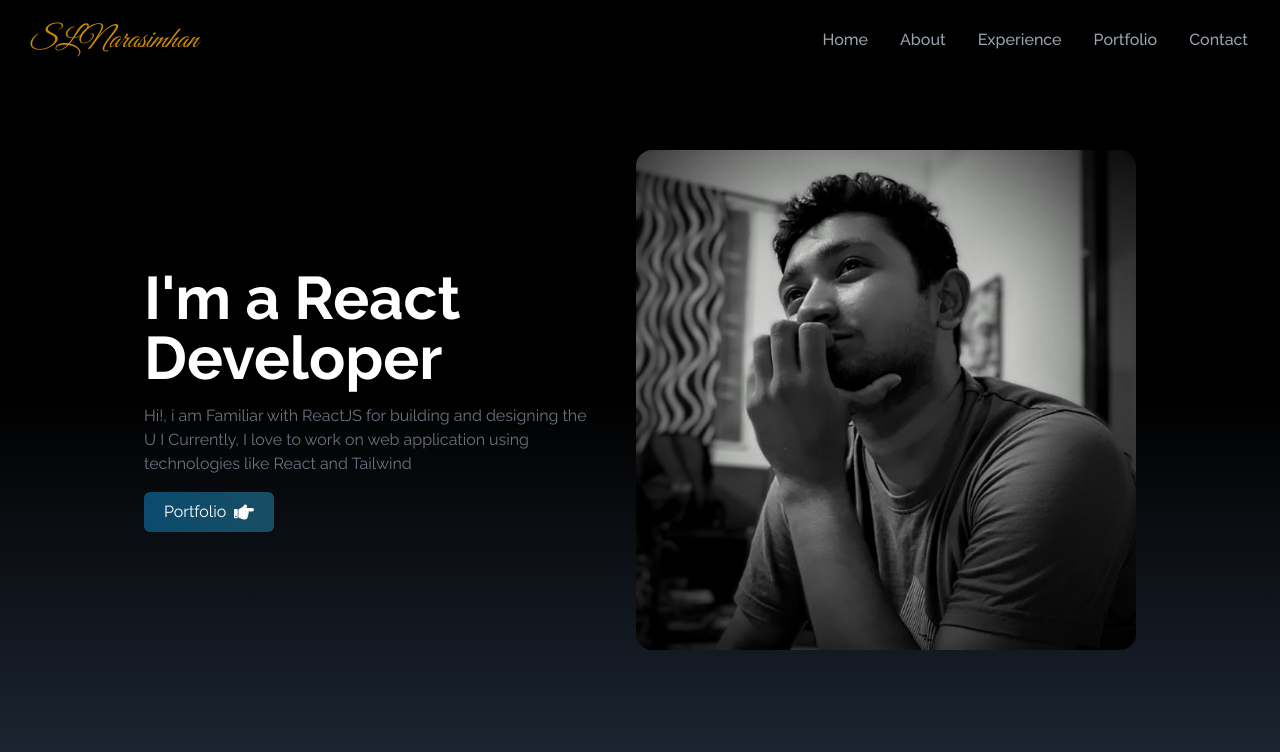
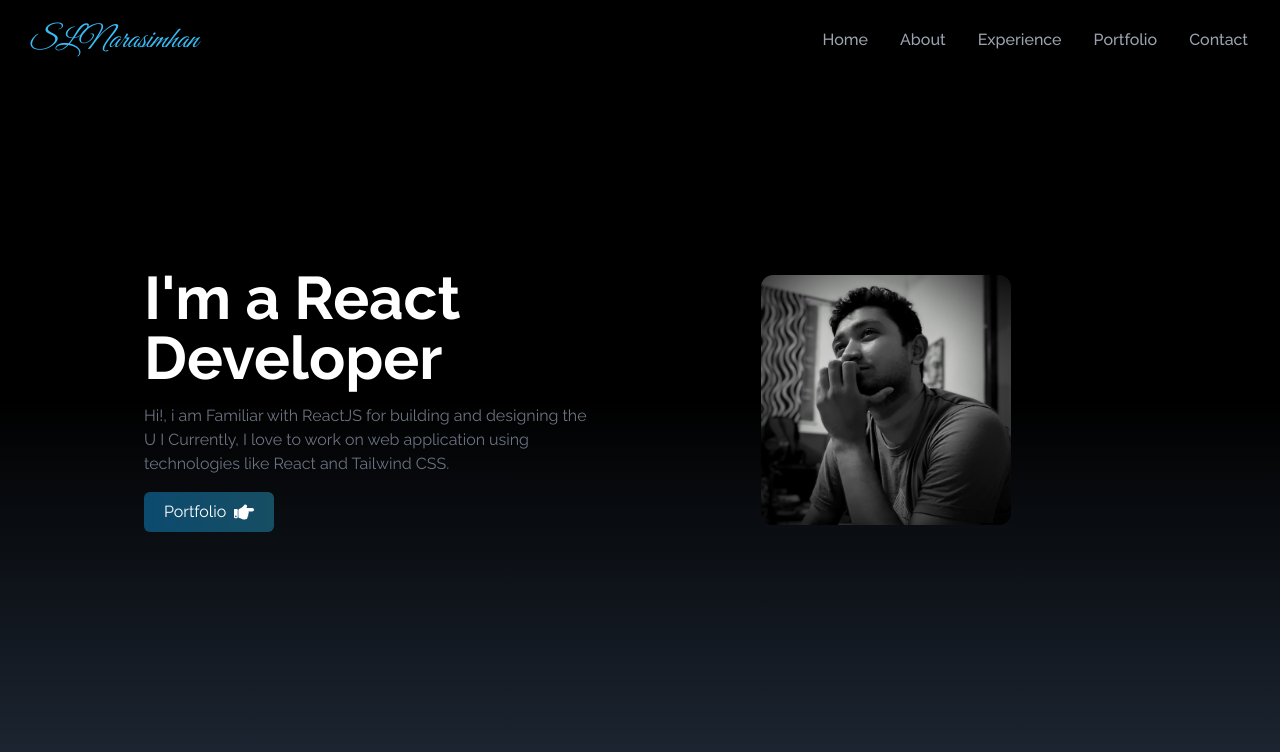
Before and after one commit to Sriram511/my-portfolio, a React (Create React App) app: page / in a window 1280 px wide. Shown: the top 752 px of the page. Built offline with nearby package versions, Linux system fonts and the light colour scheme.

Commit message:
Image Section
Image Problem Solved

```diff
--- a/src/components/Home.js
+++ b/src/components/Home.js
@@ -1,6 +1,5 @@
 import React from "react";
-import DevImage from "../assets/me.jpg";
-// import * as RctIcons from "react-icons/cg";
+import FedevImage from "../assets/me.jpg";
 import * as FaIcons from "react-icons/fa";
 
 const Home = () => {
@@ -18,7 +17,7 @@ const Home = () => {
           <p className="text-gray-500 py-4 max-w-md">
             Hi!, i am Familiar with ReactJS for building and designing the U I
             Currently, I love to work on web application using technologies like
-            React and Tailwind
+            React and Tailwind CSS.
           </p>
 
           <div>
@@ -32,9 +31,9 @@ const Home = () => {
         </div>
         <div>
           <img
-            src={DevImage}
-            alt="DeveloperProfile"
-            className="rounded-2xl mx-auto w-2/3 md:w-full"
+            src={FedevImage}
+            alt="FrontEnd Developer"
+            className="mx-auto rounded-xl w-1/2 md:w-1/2"
           />
         </div>
       </div>
--- a/src/components/Navbar.js
+++ b/src/components/Navbar.js
@@ -30,7 +30,7 @@ const Navbar = () => {
   return (
     <div className="flex justify-between items-center w-full h-20 text-white bg-black px-4 fixed">
       <div>
-        <h1 className="text-3xl italic font-signature ml-3 text-yellow-600">
+        <h1 className="text-3xl italic font-signature ml-3 text-sky-400">
           SLNarasimhan
         </h1>
       </div>
```
